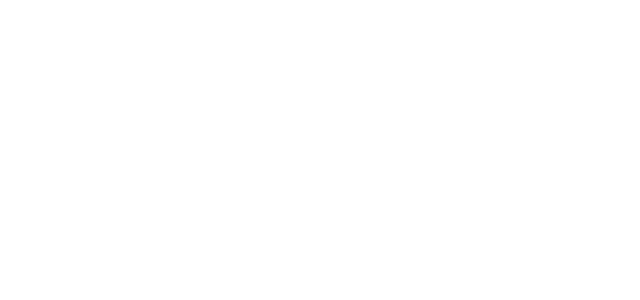
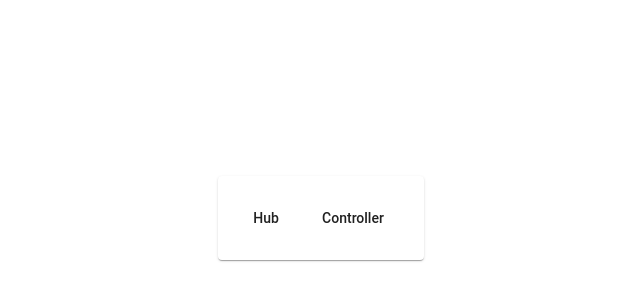
Before and after one commit to rym23/Wager, an Angular app: page /huborcont in a window 1280 px wide. Before the commit this address led to /. Shown: the top 300 px of the page, without its empty margins (319-959 px from the left). Built offline with nearby package versions, Linux system fonts and the light colour scheme.

Commit message:
Add Hub Controller Screen

```diff
--- a/src/app/app-routing.module.ts
+++ b/src/app/app-routing.module.ts
@@ -1,10 +1,14 @@
 import { NgModule } from '@angular/core';
 import { Routes, RouterModule } from '@angular/router';
 import { WelcomeComponent } from './welcome/welcome.component';
+import { HuborcontComponent } from './huborcont/huborcont.component';
 
 const routes: Routes = [
   { path: '', redirectTo: '/welcome', pathMatch: 'full'},
-    { path: 'welcome', component: WelcomeComponent }
+    { path: 'welcome', component: WelcomeComponent },
+  { path: '', redirectTo: '/HubOrCont', pathMatch: 'full'},
+    { path: 'huborcont', component: HuborcontComponent },
+
 ];
 
 @NgModule({
--- a/src/app/app.module.ts
+++ b/src/app/app.module.ts
@@ -8,10 +8,13 @@
 import {MatCardModule} from '@angular/material/card';
 import {MatButtonModule} from '@angular/material/button';
 import {MatGridListModule} from '@angular/material/grid-list';
+import { HuborcontComponent } from './huborcont/huborcont.component';
+
 @NgModule({
   declarations: [
     AppComponent,
-    WelcomeComponent
+    WelcomeComponent,
+    HuborcontComponent
   ],
   imports: [
     BrowserModule,
--- /dev/null
+++ b/src/app/huborcont/huborcont.component.html
@@ -0,0 +1,14 @@
+<mat-grid-list cols="3">
+    <mat-grid-tile></mat-grid-tile>
+    <mat-grid-tile>
+    <mat-card class="huborcont-card">
+      <mat-card-content>
+        <mat-card-actions>
+          <button mat-button>Hub</button>
+          <button mat-button>Controller</button>
+        </mat-card-actions>
+      </mat-card-content>
+    </mat-card>
+    </mat-grid-tile>
+    <mat-grid-tile></mat-grid-tile>
+</mat-grid-list>
--- /dev/null
+++ b/src/app/huborcont/huborcont.component.scss
@@ -0,0 +1,9 @@
+mat-card {
+
+    text-align: center;
+}
+
+mat-card-actions {
+    display: block;
+    margin: auto;
+}
--- /dev/null
+++ b/src/app/huborcont/huborcont.component.ts
@@ -0,0 +1,19 @@
+import { Component, OnInit } from '@angular/core';
+import {MatButtonModule} from '@angular/material/button';
+import {MatCardModule} from '@angular/material/card';
+import {MatGridListModule} from '@angular/material/grid-list';
+
+
+@Component({
+  selector: 'app-huborcont',
+  templateUrl: './huborcont.component.html',
+  styleUrls: ['./huborcont.component.scss']
+})
+export class HuborcontComponent implements OnInit {
+
+  constructor() { }
+
+  ngOnInit() {
+  }
+
+}
--- a/src/app/welcome/welcome.component.html
+++ b/src/app/welcome/welcome.component.html
@@ -8,7 +8,7 @@
     </h1>
   </mat-card-content>
   <mat-card-actions>
-    <button mat-button>Start</button>
+      <a [routerLink]="['/huborcont']"><button mat-button class="buttoncol">Start</button></a>
   </mat-card-actions>
 </mat-card>
 </mat-grid-tile>
--- a/src/app/welcome/welcome.component.scss
+++ b/src/app/welcome/welcome.component.scss
@@ -4,4 +4,9 @@
 
 mat-card-actions {
     text-align: center;
+    color: black;
 }
+
+.buttoncol {
+    color: black;
+}
```
Also changed, not shown: 1 other file (tests, documents, lock files or other folders).
